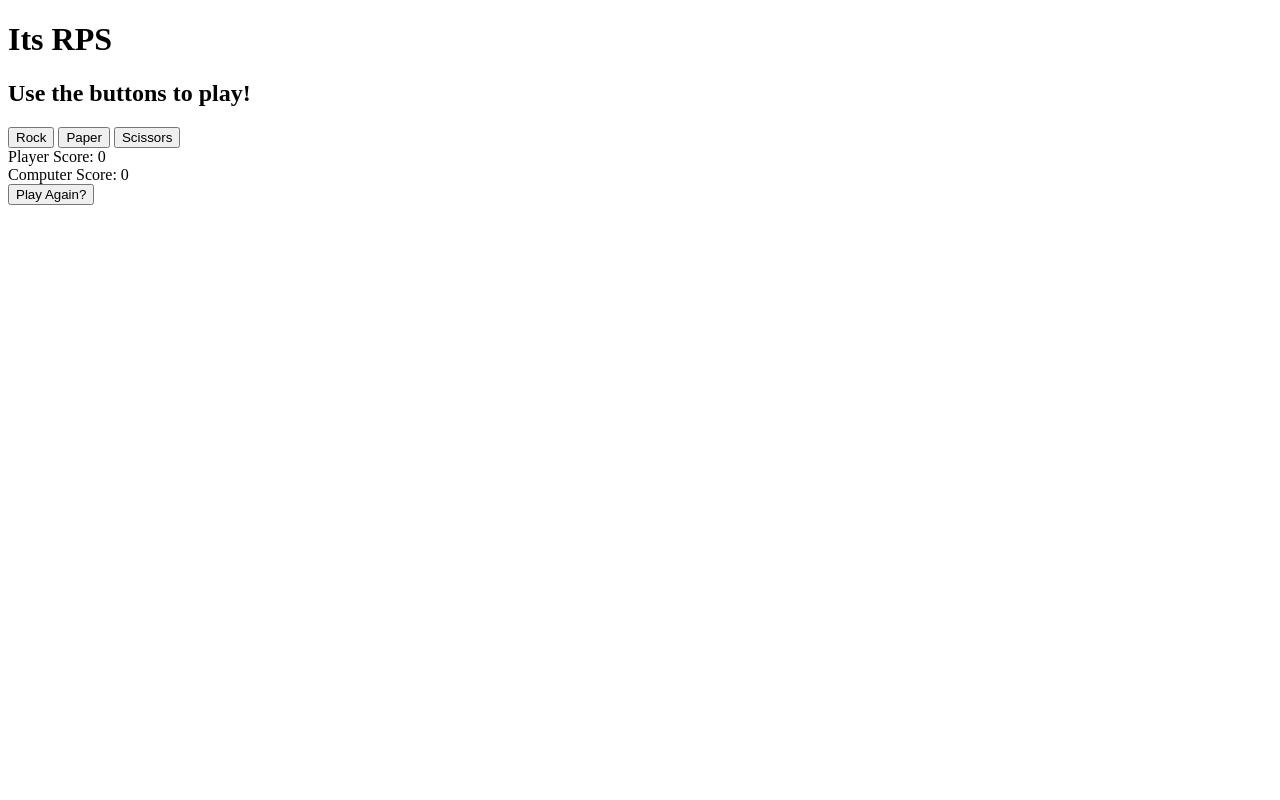
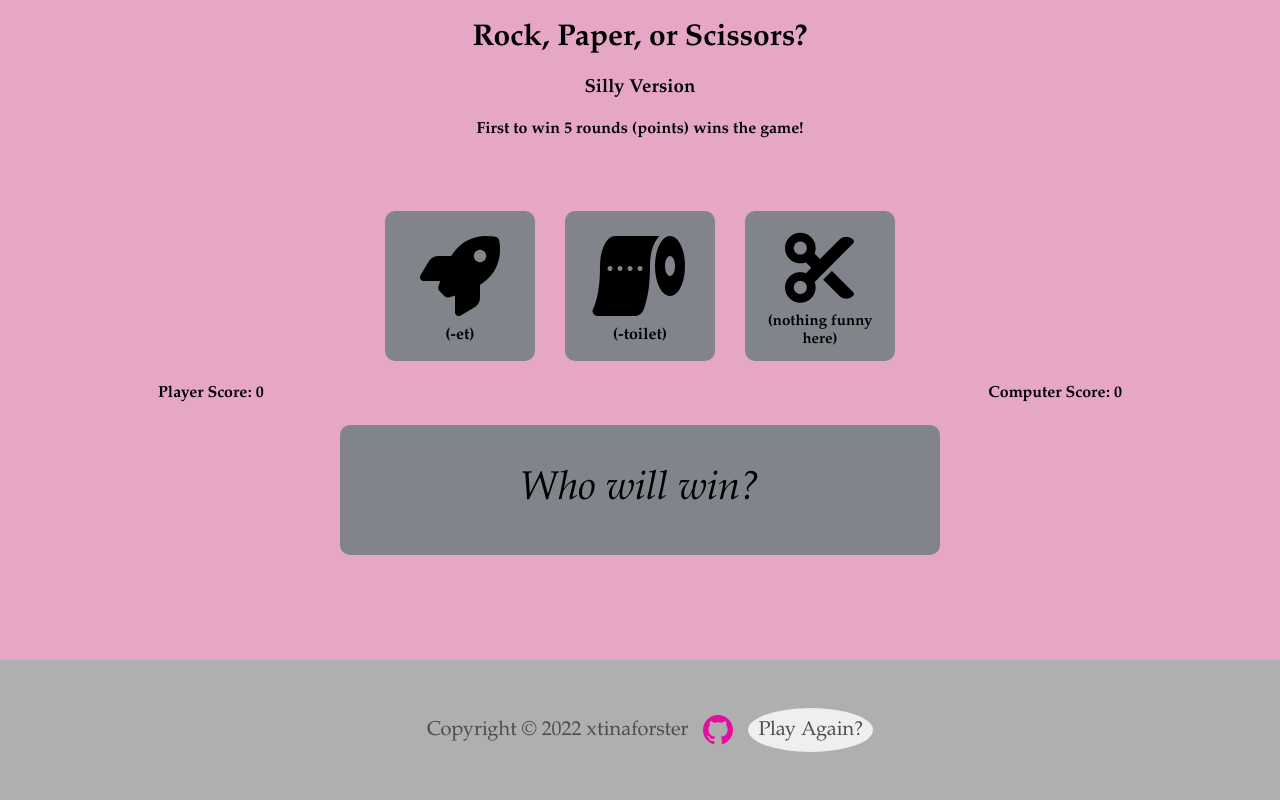
Before and after one commit to xtinaforster/RPS, a plain HTML site: page index.html in a window 1280 px wide. Drawn offline with Linux system fonts and the light colour scheme.

Commit message:
New ui features with buttons and icons. Ready to be merged with main. Javascript fixed.

```diff
--- a/index.html
+++ b/index.html
@@ -6,20 +6,64 @@
   <meta name="viewport" content="width=device-width, initial-scale=1.0">
   <meta http-equiv="X-UA-Compatible" content="ie=edge">
   <title>RPS Project</title>
+  <link rel="stylesheet" type="text/css" href="style.css" />
+  <script src="https://kit.fontawesome.com/c664d70fc7.js" crossorigin="anonymous"></script>
   <script async src="rps.js"></script>
 </head>
 
 <body>
-  <h1>Its RPS</h1>
+  <h1></h1>
   <h2>Use the buttons to play!</h2>
-  <button id="b1" value="rock">Rock</button>
-  <button id="b2" value="paper">Paper</button>
-  <button id="b3" value="scissors">Scissors</button>
-  <div id="pScore">Player Score: </div>
-  <div id="cScore">Computer Score: </div>
-  <div>
-    <button id="pA">Play Again?</button>
+  <div class="messageBoard">
+    <h3 class="name">Rock, Paper, or Scissors? </h3>
+    <h3 class="silly">Silly Version </h3>
+    <h4 class="directions">
+      First to win 5 rounds (points) wins the game!
+    </h4>
   </div>
+  <div class="buttons-div">
+    <button id="b1" value="rock" class="btn-square">
+      <i class="fa-solid fa-rocket"></i>
+      <div class="et">(-et)</div>
+    </button>
+    <button id="b2" value="paper" class="btn-square">
+      <i class="fa-solid fa-toilet-paper"></i>
+      <div class="-toilet">(-toilet)</div>
+    </button>
+    <button id="b3" value="scissors" class="btn-square">
+      <i class="fa-solid fa-scissors"></i>
+      <div class="sIcon">(nothing funny here)</div>
+    </button>
+  </div>
+  <div class="scoreBoard">
+    <div id="pScore">Player Score: 0 </div>
+    <div id="cScore">Computer Score: 0 </div>
+  </div>
+  <span>
+    <div id="updateBoard" class="updateBoard">Who will win?</div>
+  </span>
+  <footer class="footer">
+    <p>
+      Copyright ©
+      <script>
+        document.write(new Date().getFullYear())
+      </script>
+      xtinaforster
+    </p>
+    <a href="https://github.com/xtinaforster" target="_blank">
+
+
+      <svg xmlns="http://www.w3.org/2000/svg" width="30" height="30" fill="#e30d9f" class="bi bi-github"
+        viewBox="0 0 16 16">
+        <path
+          d="M8 0C3.58 0 0 3.58 0 8c0 3.54 2.29 6.53 5.47 7.59.4.07.55-.17.55-.38 0-.19-.01-.82-.01-1.49-2.01.37-2.53-.49-2.69-.94-.09-.23-.48-.94-.82-1.13-.28-.15-.68-.52-.01-.53.63-.01 1.08.58 1.23.82.72 1.21 1.87.87 2.33.66.07-.52.28-.87.51-1.07-1.78-.2-3.64-.89-3.64-3.95 0-.87.31-1.59.82-2.15-.08-.2-.36-1.02.08-2.12 0 0 .67-.21 2.2.82.64-.18 1.32-.27 2-.27.68 0 1.36.09 2 .27 1.53-1.04 2.2-.82 2.2-.82.44 1.1.16 1.92.08 2.12.51.56.82 1.27.82 2.15 0 3.07-1.87 3.75-3.65 3.95.29.25.54.73.54 1.48 0 1.07-.01 1.93-.01 2.2 0 .21.15.46.55.38A8.012 8.012 0 0 0 16 8c0-4.42-3.58-8-8-8z" />
+      </svg>
+    </a>
+
+    <div>
+      <button id="pA">Play Again?</button>
+    </div>
+  </footer>
 </body>
 
 </html>
--- a/rps.js
+++ b/rps.js
@@ -3,8 +3,8 @@ let computerWins = 0;
 let playerWins = 0;
 let rounds = 0;
 let ties = 0;
-document.getElementById("cScore").innerHTML = "Computer Score: " + computerWins;
-document.getElementById("pScore").innerHTML = "Player Score: " + playerWins;
+document.getElementById("cScore") === "Computer Score: " + computerWins;
+document.getElementById("pScore") === "Player Score:  " + playerWins;
 
 function restartGame() {
   computerWins = 0;
@@ -13,10 +13,11 @@ function restartGame() {
   rounds = 0;
   document.getElementById("cScore").innerHTML = "Computer Score: " + computerWins;
   document.getElementById("pScore").innerHTML = "Player Score: " + playerWins;
+  document.getElementById("updateBoard").innerHTML = "Who will win?";
 }
 
 
-const playagainBtn = document.getElementById("pA")
+const playagainBtn = document.getElementById("pA");
 const rockButton = document.getElementById("b1");
 const paperButton = document.getElementById("b2");
 const scButton = document.getElementById("b3");
@@ -45,45 +46,45 @@ function possibleClick(playerSelection) {
 function compare(playerSelection, computerSelection) {
 
   if (playerSelection == "rock" && computerSelection == "paper") {
-    console.log("You lose this round! Paper covers rock!");
+    document.getElementById("updateBoard").innerHTML = ("You lose this round! Paper covers rock!");
     computerWins += 1;
     return document.getElementById("cScore").innerHTML = "Computer Score: " + computerWins;
   }
   else if (playerSelection == "paper" && computerSelection == "paper") {
-    console.log("It's a tie! Play again.");
+    document.getElementById("updateBoard").innerHTML = ("It's a tie! Play again.");
     return ties += 1;
   }
   else if (playerSelection == "scissors" && computerSelection == "paper") {
-    console.log("You win this round! Scissors beats paper");
+    document.getElementById("updateBoard").innerHTML = ("You win this round! Scissors beats paper");
     playerWins += 1;
     return document.getElementById("pScore").innerHTML = "Player Score: " + playerWins;
   }
   else if (playerSelection == "rock" && computerSelection == "scissors") {
-    console.log("You win this round! rock beats scissors");
+    document.getElementById("updateBoard").innerHTML = ("You win this round! rock beats scissors");
     playerWins += 1;
     return document.getElementById("pScore").innerHTML = "Player Score: " + playerWins;
   }
   else if (playerSelection == "paper" && computerSelection == "scissors") {
-    console.log("You lose this round! Scissors beat paper.");
+    document.getElementById("updateBoard").innerHTML = ("You lose this round! Scissors beat paper.");
     computerWins += 1;
     return document.getElementById("cScore").innerHTML = "Computer Score: " + computerWins;
   }
   else if (playerSelection == "scissors" && computerSelection == "scissors") {
-    console.log("Its a tie! Play again!");
+    document.getElementById("updateBoard").innerHTML = ("Its a tie! Play again!");
     return ties += 1;
   }
   else if (playerSelection == "rock" && computerSelection == "rock") {
-    console.log("You tied! play Again!");
+    document.getElementById("updateBoard").innerHTML = ("You tied! play Again!");
     return ties += 1;
   }
   else if (playerSelection == "paper" && computerSelection == "rock") {
-    console.log("You win this round! Paper beats rock.");
+    document.getElementById("updateBoard").innerHTML = ("You win this round! Paper beats rock.");
     playerWins += 1;
     return document.getElementById("pScore").innerHTML = "Player Score: " + playerWins;
 
   }
   else {
-    console.log("You lose this round! Rock beats scissors.");
+    document.getElementById("updateBoard").innerHTML = ("You lose this round! Rock beats scissors.");
     computerWins += 1;
     return document.getElementById("cScore").innerHTML = "Computer Score: " + computerWins;
   }
--- /dev/null
+++ b/style.css
@@ -0,0 +1,167 @@
+:root {
+  --pLight: rgb(230, 166, 198);
+  --pDark: #90b5ec;
+  --sDark: #224a8b;
+  --secondary-dark-hover: #97c1c7;
+  --secondary-dark-active: #5b5f68;
+  --header: #dcdda0;
+  --fun: #fac650;
+}
+*:,
+*::before,
+*::after {
+  box-sizing: border-box;
+  padding: 0;
+  margin: 0;
+
+}
+body {
+  background-color: var(--pLight);
+  color: var(--primary-light);
+  line-height: 4;
+  /* footer support */
+  margin-bottom: 100px;
+  font-family: Avant Garde, Baskerville, "Big Caslon", "Palatino Linotype", Palatino, "URW Palladio L", "Nimbus Roman No9 L", serif;
+
+}
+
+h1 {
+  display: flex;
+  justify-content: center;
+  padding: 20px;
+
+  position: fixed;
+  top: 20;
+  width: 170px;
+}
+button {
+  border: none;
+  color: inherit;
+  font-family: inherit;
+  font-size: inherit;
+  cursor: pointer;
+  outline: none;
+}
+h2{
+
+  font-size: 24px;
+  font-style: italic;
+  font-weight: 700;
+  line-height: 28px;
+  display: flex;
+  justify-content: center;
+}
+.footer {
+  position: absolute;
+  bottom: 0;
+  left: 0;
+  display: flex;
+  align-items: center;
+  justify-content: center;
+  gap: 10px;
+  width: 100%;
+  padding: 10px;
+  color: rgb(78, 75, 82);
+  font-size: 20px;
+  background-color: #afafaf;
+}
+
+a {
+  display: flex;
+  justify-content: center;
+  padding: 5px;
+  height: 30px;
+}
+h2 {
+  display: flex;
+  justify-content: center;
+  position:relative; top:-80px;
+
+}
+.buttons-div{
+  display: flex;
+  justify-content: center;
+}
+.messageBoard{
+  display: flex;
+  flex-direction: column;
+  position: relative; top: -60px;
+  align-items: center;
+  line-height: 1px;
+}
+.name{
+  font-size: 30px;
+}
+.directions{
+  padding:-5px;
+}
+.scoreBoard{
+  display: flex;
+  justify-content: space-between;
+
+}
+#pScore {
+  margin-left: 150px;
+}
+#cScore{
+  margin-right: 150px;
+}
+#pA{
+  padding: 10px;
+  border-radius: 50%;
+}
+.buttons-div {
+  display: flex;
+  align-items: center;
+  justify-content: center;
+  gap: 30px;
+
+}
+.btn-square {
+  border-radius: 10px;
+  background-color: #81848a;
+  width: 150px;
+  height: 150px;
+
+
+}
+.btn-square:hover{
+  background-color: hotpink;
+
+}
+.fa-rocket, .fa-toilet-paper, .fa-scissors{
+  font-size: 80px;
+  margin-bottom: 10px;
+}
+div.et, div.-toilet, div.sIcon{
+  color: black;
+  font-weight: bold;
+  margin-bottom: -10px;
+}
+div.sIcon{
+  font-size: 15px;
+}
+.fa-scissors{
+  font-size: 70px;
+}
+#pScore, #cScore{
+  font-weight: bold;
+}
+.updateBoard{
+  display: flex;
+  justify-content: center;
+  align-items: center;
+  border-radius: 10px;
+  background-color: #81848a;
+  height: 130px;
+  width: 600px;
+  font-style: italic;
+  font-size: 40px;
+}
+span{
+  display: flex;
+  justify-content: center;
+}
+#pA:hover{
+  background-color: hotpink;
+}
```
